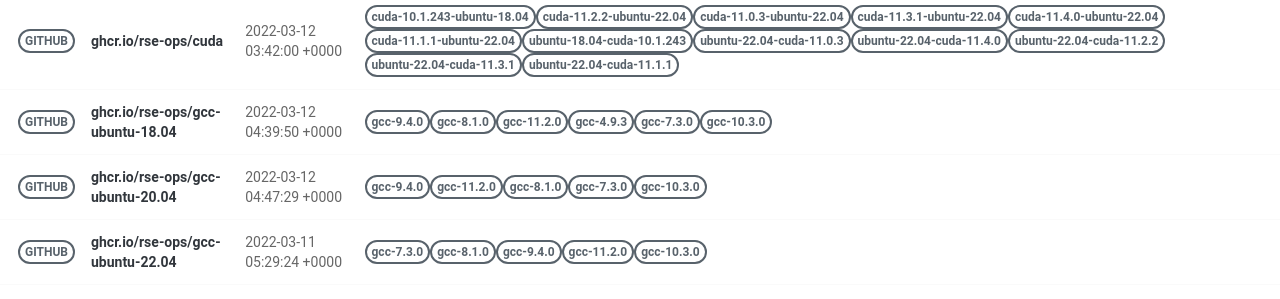
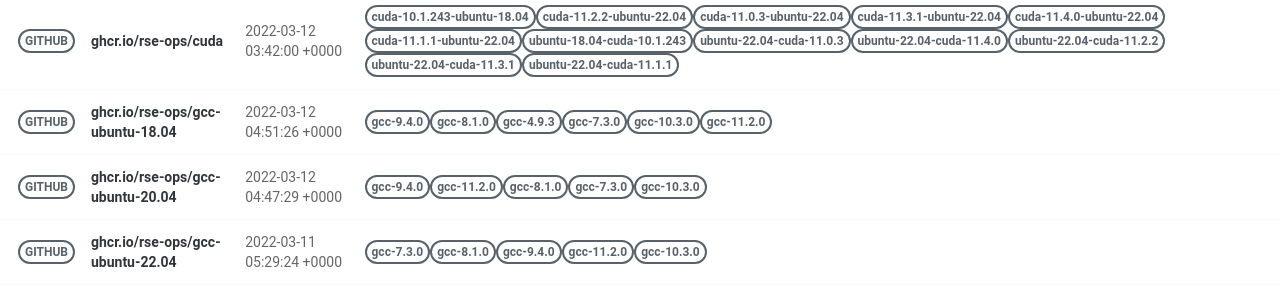
Before and after one commit to rse-ops/docker-images, a Jekyll site: the page built from pages/index.md, in a window 1280 px wide. Shown: the part 502-801 px from the top of the page. Built offline with Jekyll 4.4.1, drawn with Linux system fonts in a browser that asks for light colours; nearby versions of some CDN libraries.

Commit message:
Automated push to update library 2022-03-12

```diff
--- a/_library/ghcr.io-rse-ops-gcc-ubuntu-18.04.md
+++ b/_library/ghcr.io-rse-ops-gcc-ubuntu-18.04.md
@@ -1,7 +1,7 @@
 ---
 layout: container
 name: ghcr.io/rse-ops/gcc-ubuntu-18.04
-updated_at: 2022-03-12 04:39:50.768963
+updated_at: 2022-03-12 04:51:26.075096
 
 
 container_url: https://github.com/orgs/rse-ops/packages/container/package/gcc-ubuntu-18.04
```
Also changed, not shown: other parts of _library/ghcr.io-rse-ops-gcc-ubuntu-18.04.md (+3 -3 lines).
